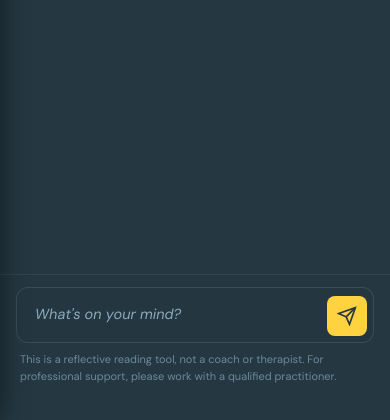
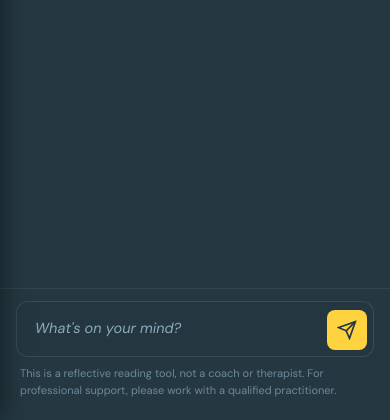
Before and after one commit to angusmscott/leadership-coach, a FastAPI app: page / in a window 390 px wide. Shown: the part 424-844 px from the top of the page. Run offline with FastAPI, Linux system fonts and the light colour scheme.

Commit message:
Reduce mobile input area bottom padding from 34px to 20px
100dvh already accounts for Safari toolbar, so less padding needed.

Co-Authored-By: Claude Opus 4.6 <noreply@anthropic.com>

```diff
--- a/static/style.css
+++ b/static/style.css
@@ -603,7 +603,7 @@ body {
     .sidebar.open { transform: translateX(0); }
     .menu-toggle { display: flex; }
     .messages { padding: 20px 16px; }
-    .input-area { padding: 12px 16px 34px; }
+    .input-area { padding: 12px 16px 20px; }
     .message { max-width: 100%; }
     .message.user { max-width: 85%; }
 }
--- a/templates/index.html
+++ b/templates/index.html
@@ -7,7 +7,7 @@
     <link rel="preconnect" href="https://fonts.googleapis.com">
     <link rel="preconnect" href="https://fonts.gstatic.com" crossorigin>
     <link href="https://fonts.googleapis.com/css2?family=Cormorant+Garamond:ital,wght@0,400;0,500;0,600;1,400;1,500&family=DM+Sans:ital,wght@0,400;0,500;0,600;1,400&display=swap" rel="stylesheet">
-    <link rel="stylesheet" href="/static/style.css?v=2">
+    <link rel="stylesheet" href="/static/style.css?v=3">
 </head>
 <body>
     <div class="app-shell">
```
